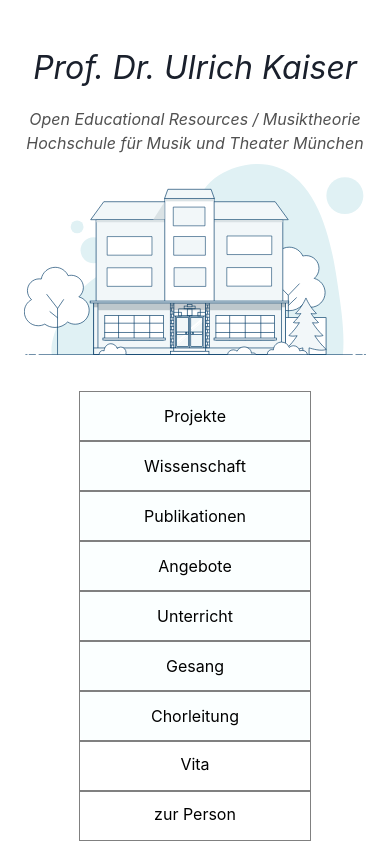
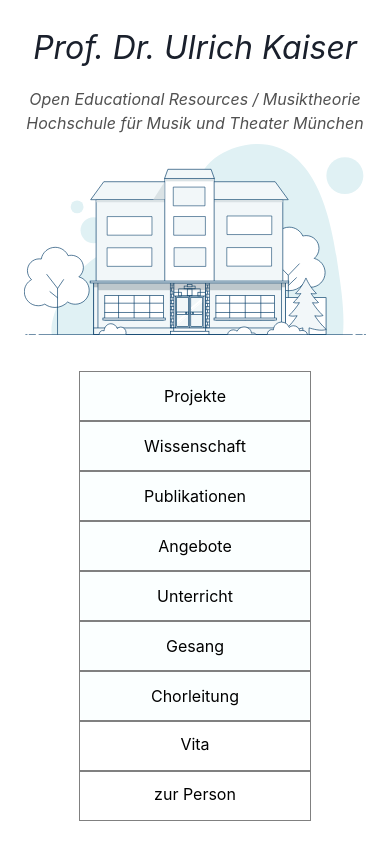
Before and after one commit to musikisum/kaiser-ulrich.de, a Next.js app: page / in a window 390 px wide. Built offline with nearby package versions, Linux system fonts and the light colour scheme.

Commit message:
Fix book page error and update homeimage css

```diff
--- a/pages/components/homeImage.module.css
+++ b/pages/components/homeImage.module.css
@@ -1,7 +1,6 @@
 .headerText {
   font-style: italic;
   text-align: center;
-  margin-top: 40px;
   height: 200px;
 }
 .ukName {
@@ -139,6 +138,13 @@
   display: relative !important;
 }
 
+/* 4k Displays */
+@media (min-width: 1920px) {
+  .headerText {
+    margin-top: 60px;
+  }
+}
+
 /* DT Displays */
 @media (max-width: 1920px) {
   .headerText {
@@ -149,7 +155,6 @@
 /* Smaller Desktop */
 @media (max-width: 1121px) {
   .headerText {
-    margin-top: 20px;
     margin-bottom: 20px;
     height: 120px;
   }
--- a/pages/publikationen/verlage.js
+++ b/pages/publikationen/verlage.js
@@ -30,7 +30,7 @@
         <link rel="icon" href="/images/icon.png" />
       </Head>
       <PageHeader options={ options } />
-      { data && <TableContainer>
+      <TableContainer>
         <Table variant='unstyled' whiteSpace='wrap'>
           <TableCaption>Selbstständige Verlagspublikationen von Ulrich Kaiser</TableCaption>
           <Thead>
@@ -41,7 +41,7 @@
           </Thead>
           <Tbody>
            {
-            books.map(book => {
+            data && data.map(book => {
               return <Tr key={uid.seq()}>
                   <Td>
                     { book.link ?
@@ -66,7 +66,7 @@
             }
           </Tbody>
         </Table>
-      </TableContainer> }
+      </TableContainer>
     </>
   )
 }
```
